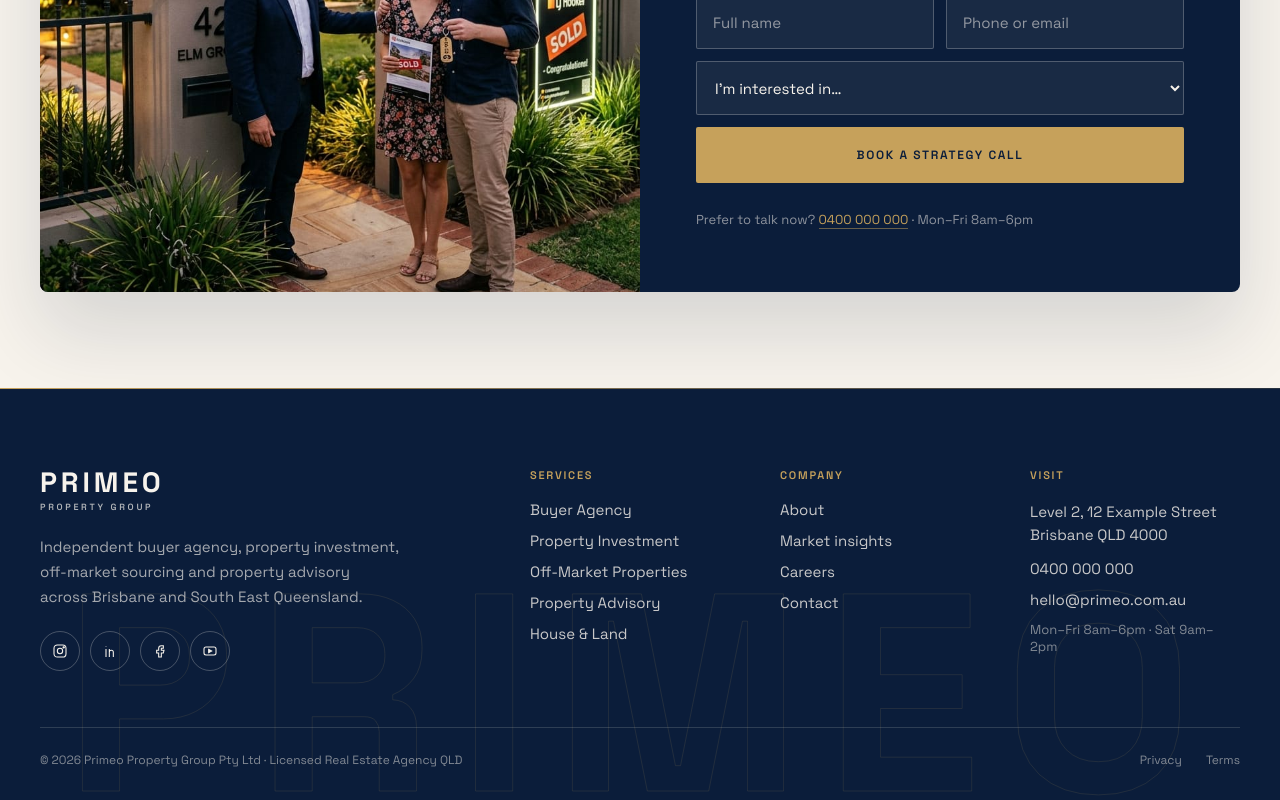
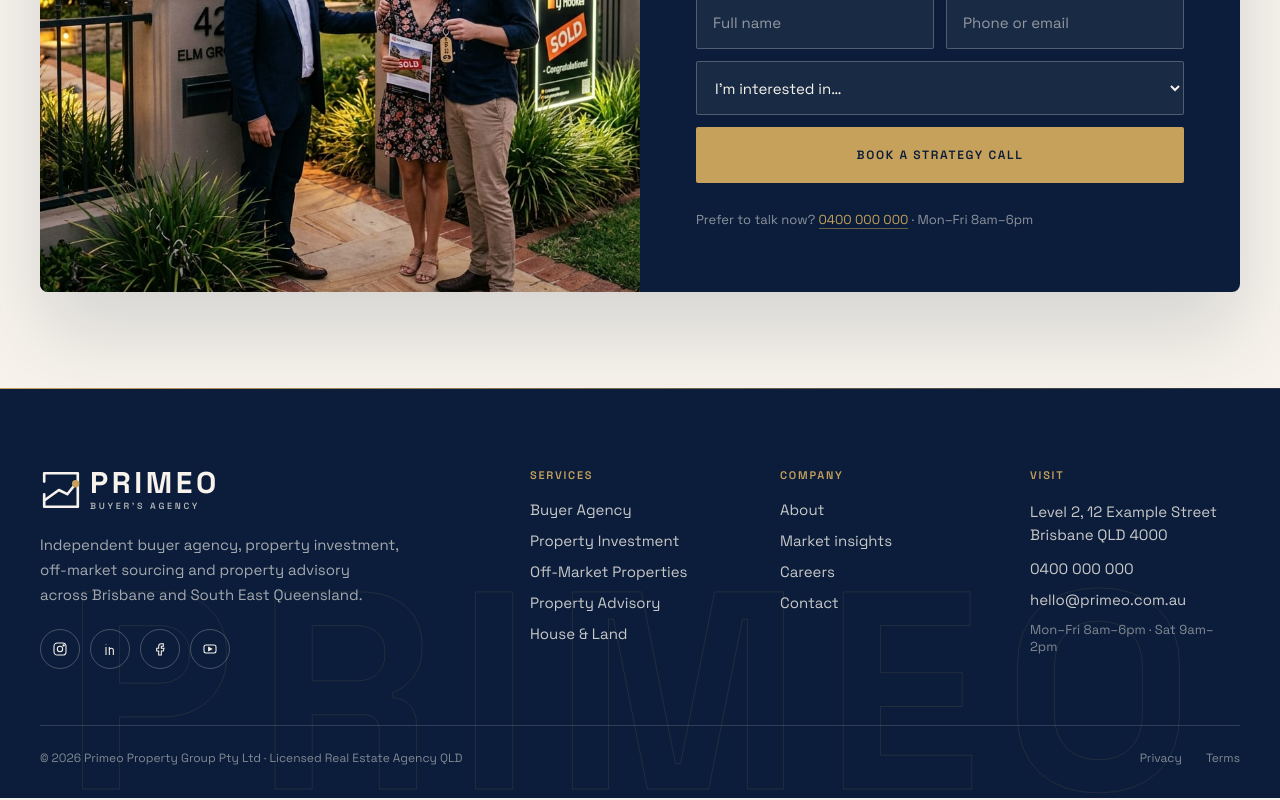
Before and after one commit to TechOptionz/Primeo_Buyers_Agency, a Next.js app: page /contact in a window 1280 px wide. Shown: the part 2381-3181 px from the top of the page. Built offline with nearby package versions, Linux system fonts and the light colour scheme.

Commit message:
feat: update footer component to include logo and improve branding display

```diff
--- a/app/globals.css
+++ b/app/globals.css
@@ -225,6 +225,10 @@ select.input-dark option { color: var(--navy); }
 .footer-topline { position: absolute; top: 0; left: 0; right: 0; height: 1px; background: linear-gradient(90deg, var(--gold), rgba(198, 161, 91, 0.15)); }
 .footer-watermark { position: absolute; left: 0; right: 0; bottom: -0.12em; text-align: center; font-weight: 700; font-size: clamp(64px, 22vw, 320px); line-height: 1; letter-spacing: 0.08em; color: transparent; -webkit-text-stroke: 1px rgba(198, 161, 91, 0.12); pointer-events: none; user-select: none; white-space: nowrap; }
 .footer-watermark span { display: inline-block; }
+.flogo, .flogo:hover { display: inline-flex; align-items: center; gap: 8px; color: var(--cream); width: max-content; }
+.flogo-text { display: grid; gap: 4px; }
+.flogo-word { font-weight: 700; font-size: 30px; letter-spacing: 0.12em; line-height: 1; }
+.flogo-sub { font-size: 9px; letter-spacing: 0.3em; text-transform: uppercase; font-weight: 600; opacity: 0.7; line-height: 1; }
 .footer-link { position: relative; color: rgba(247, 243, 236, 0.8); transition: color 0.3s ease; width: max-content; }
 .footer-link::after { content: ''; position: absolute; left: 0; right: 0; bottom: -3px; height: 1px; background: var(--gold); transform: scaleX(0); transform-origin: left; transition: transform 0.4s var(--ease); }
 .footer-link:hover { color: var(--gold); }
--- a/components/Footer.tsx
+++ b/components/Footer.tsx
@@ -1,5 +1,6 @@
 import Link from 'next/link';
 import { SERVICE_ITEMS, CONTACT } from '@/lib/data';
+import { LogoMark } from '@/components/Logo';
 
 const COMPANY = [{ label: 'About', href: '/about' }, { label: 'Market insights', href: '#' }, { label: 'Careers', href: '#' }, { label: 'Contact', href: '/contact' }];
 
@@ -22,12 +23,13 @@ export default function Footer() {
       <div data-pad="1" className="container" style={{ position: 'relative', display: 'grid', gap: 56 }}>
         <div data-g2="1" style={{ display: 'grid', gridTemplateColumns: '1.2fr 2fr', gap: 64 }}>
           <div style={{ display: 'grid', gap: 22, alignContent: 'start' }}>
-            <div data-reveal="0">
-              <div style={{ display: 'grid', gap: 5 }}>
-                <span className="flogo-word" style={{ fontWeight: 700, fontSize: 28, letterSpacing: '.14em', lineHeight: 1 }}>PRIMEO</span>
-                <span className="flogo-sub" style={{ fontSize: 9, letterSpacing: '.3em', textTransform: 'uppercase', fontWeight: 600, color: 'rgba(247,243,236,.7)' }}>Property Group</span>
-              </div>
-            </div>
+            <Link href="/" data-reveal="0" className="flogo" aria-label="PRIMEO Buyer’s Agency, home">
+              <LogoMark size={42} />
+              <span className="flogo-text">
+                <span className="flogo-word">PRIMEO</span>
+                <span className="flogo-sub">Buyer&apos;s Agency</span>
+              </span>
+            </Link>
             <p data-reveal="1" style={{ fontSize: 15, lineHeight: 1.65, color: 'rgba(247,243,236,.65)', maxWidth: 360 }}>Independent buyer agency, property investment, off-market sourcing and property advisory across Brisbane and South East Queensland.</p>
             <div style={{ display: 'flex', gap: 10 }}>
               {SOCIAL.map((s, i) => (
```
